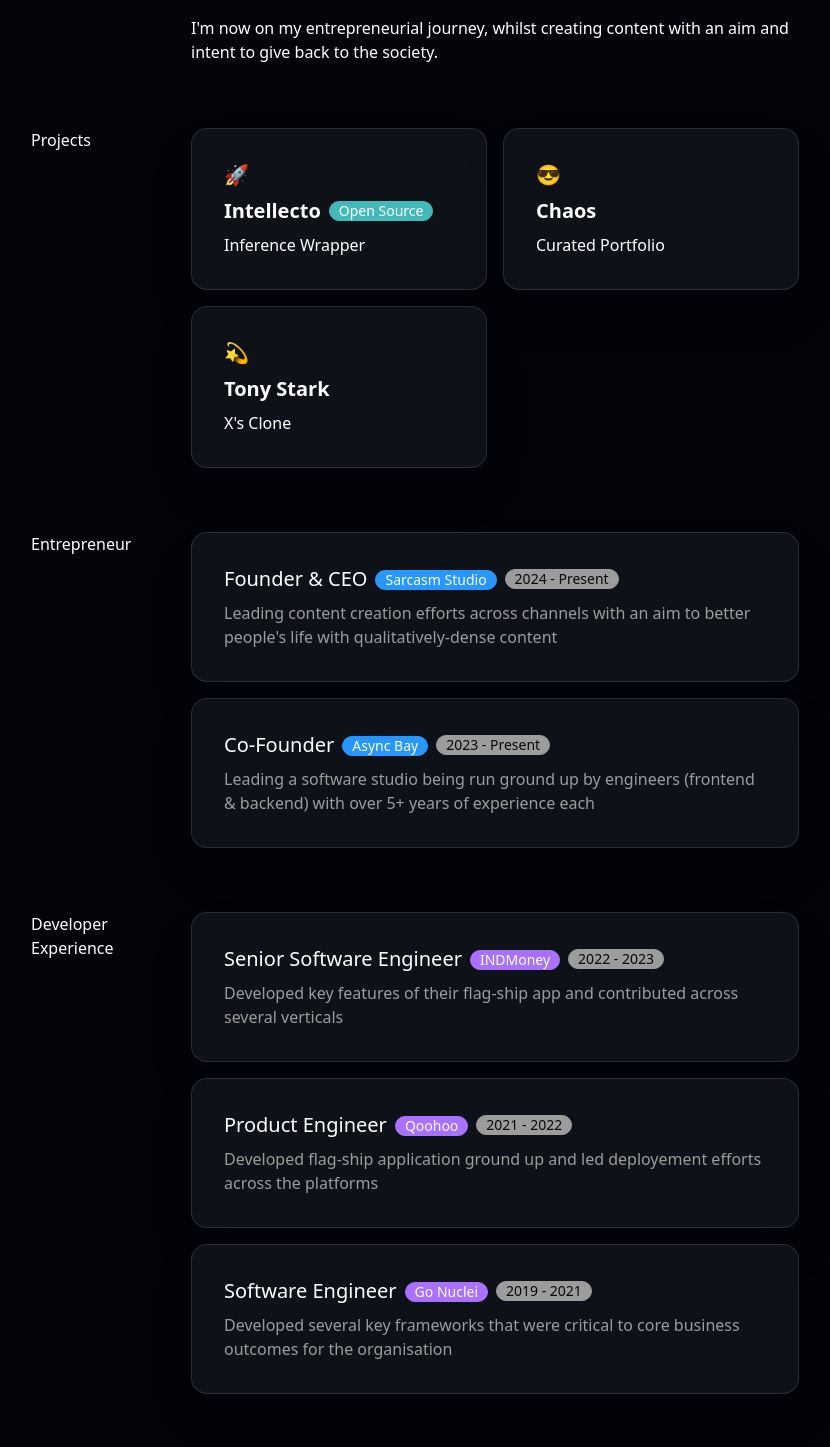
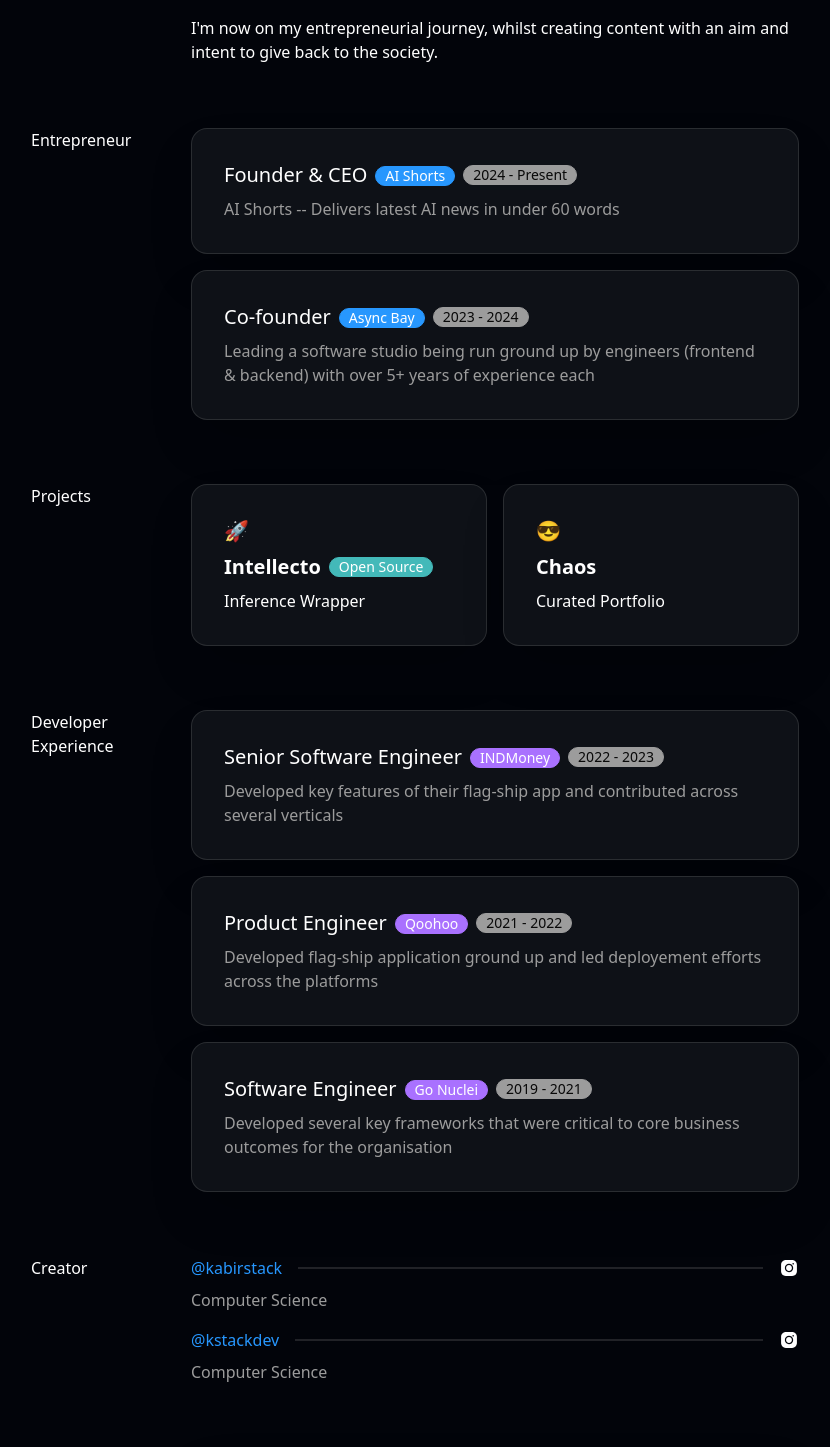
Before and after one commit to kabir-asani/chaos, a SvelteKit app: page / in a window 1280 px wide. Shown: the part 504-1951 px from the top of the page, without its empty margins (225-1055 px from the left). Built offline with nearby package versions, Linux system fonts and the light colour scheme.

Commit message:
Update various sections to reflect latest state

```diff
--- a/src/routes/+page.svelte
+++ b/src/routes/+page.svelte
@@ -16,8 +16,8 @@
 	<div class="col responsive-x-container gap-16 mt-4">
 		<Header />
 		<About />
+		<Entrepreneur />
 		<Showcase />
-		<Entrepreneur />
 		<Experience />
 		<Creator />
 		<Education />
--- a/src/routes/components/advertisement/Avertisement.svelte
+++ b/src/routes/components/advertisement/Avertisement.svelte
@@ -5,7 +5,7 @@
 <Linkable external={true} href="https://chat.whatsapp.com/HJUZvAVyj7R3lZx6BW8bsw">
 	<div class="flex flex-row gap-2 justify-center items-center p-4 bg-base-300">
 		✨✨✨
-		<div class="underline text-center">Join KStack On WhatsApp (Kabir Asani's Community)</div>
+		<div class="underline text-center">Join KStack Community On WhatsApp</div>
 		✨✨✨
 	</div>
 </Linkable>
--- a/src/routes/components/creator/Creator.svelte
+++ b/src/routes/components/creator/Creator.svelte
@@ -9,19 +9,11 @@
 <SectionItem id="creator">
 	<SectionTitle slot="title" text="Creator" />
 	<SectionContent slot="content">
-		<CreatorItem
-			text="@kabirstack"
-			tag="Computer Science • English"
-			url="https://instagram.com/kabirstack"
-		>
+		<CreatorItem text="@kabirstack" tag="Computer Science" url="https://instagram.com/kabirstack">
 			<InstagramIcon />
 		</CreatorItem>
 
-		<CreatorItem
-			text="@kstackdev"
-			tag="Computer Science • Hindi"
-			url="https://www.instagram.com/kstackdev"
-		>
+		<CreatorItem text="@kstackdev" tag="Computer Science" url="https://www.instagram.com/kstackdev">
 			<InstagramIcon />
 		</CreatorItem>
 	</SectionContent>
--- a/src/routes/components/entrepreneur/Entrepreneur.svelte
+++ b/src/routes/components/entrepreneur/Entrepreneur.svelte
@@ -10,16 +10,17 @@
 	<SectionContent slot="content">
 		<EntrepreneurshipItem
 			role="Founder & CEO"
-			company="Sarcasm Studio"
+			company="AI Shorts"
 			period="2024 - Present"
-			onelineDescription="Leading content creation efforts across channels with an aim to better people's life with qualitatively-dense content"
+			companyUrl="https://aishorts.club"
+			onelineDescription="AI Shorts -- Delivers latest AI news in under 60 words"
 		/>
 
 		<EntrepreneurshipItem
-			role="Co-Founder"
+			role="Co-founder"
 			company="Async Bay"
 			companyUrl="https://asyncbay.com"
-			period="2023 - Present"
+			period="2023 - 2024"
 			onelineDescription="Leading a software studio being run ground up by engineers (frontend & backend) with over 5+ years of experience each"
 		/>
 	</SectionContent>
--- a/src/routes/components/footer/Footer.svelte
+++ b/src/routes/components/footer/Footer.svelte
@@ -14,8 +14,8 @@
 	</aside>
 	<nav class="grid-flow-col gap-4 items-center">
 		<Linkable href="/attributions" class="link" external={false}>Attributions</Linkable>
+		<Linkable href="/shout-outs" class="link" external={false}>Shout Outs</Linkable>
 		<Linkable href="/affiliates" class="link" external={false}>Affiliates</Linkable>
-		<Linkable href="/shout-outs" class="link" external={false}>Shout Outs</Linkable>
 	</nav>
 	<nav class="grid-flow-col gap-4 items-center md:place-self-center md:justify-self-end">
 		<ThemeButton />
--- a/src/routes/components/showcase/Showcase.svelte
+++ b/src/routes/components/showcase/Showcase.svelte
@@ -23,12 +23,5 @@
 			onelineDescription="Curated Portfolio"
 			url="https://github.com/kabir-asani/chaos"
 		/>
-
-		<ShowcaseItem
-			emoji="💫"
-			name="Tony Stark"
-			onelineDescription="X's Clone"
-			url="https://github.com/kabir-asani/TonyStark"
-		/>
 	</SectionContent>
 </SectionItem>
```
